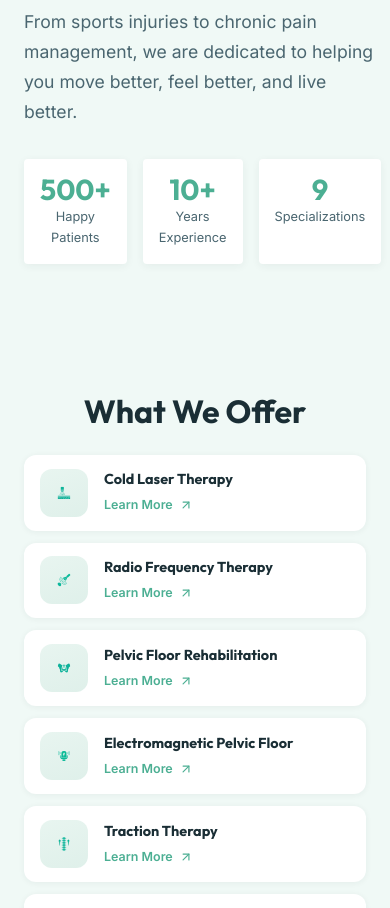
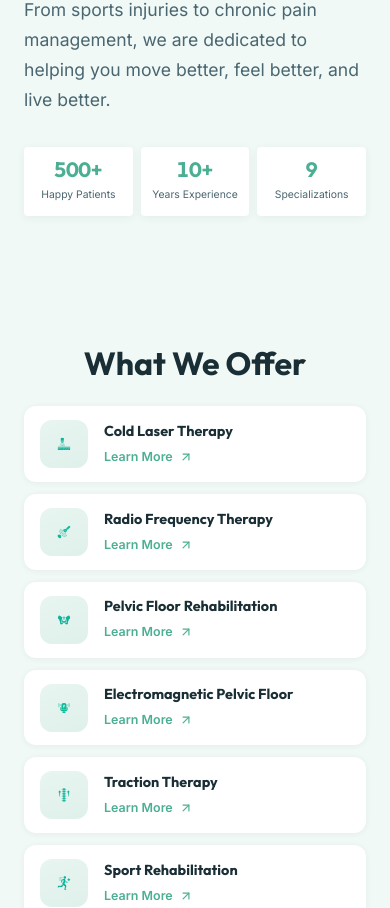
Before and after one commit to CerciMuh/therapyjo_proposal, a Next.js app: page / in a window 390 px wide. Shown: the part 1590-2498 px from the top of the page. Built offline with nearby package versions, Linux system fonts and the light colour scheme.

Commit message:
MORE FIXES I SUCK WITH CSS

```diff
--- a/src/app/globals.css
+++ b/src/app/globals.css
@@ -701,12 +701,15 @@ ol {
   font-weight: 700;
   color: var(--primary);
   line-height: 1;
+  font-variant-numeric: tabular-nums;
+  min-height: 2rem;
 }
 
 .about-stat-label {
   font-size: 0.8rem;
   color: var(--text-secondary);
   margin-top: 0.25rem;
+  white-space: nowrap;
 }
 
 @media (max-width: 768px) {
@@ -717,6 +720,20 @@ ol {
 
   .about-stats {
     grid-template-columns: repeat(3, 1fr);
+    gap: 0.5rem;
+  }
+
+  .about-stat {
+    padding: 0.75rem 0.5rem;
+  }
+
+  .about-stat-number {
+    font-size: 1.3rem;
+    min-height: 1.5rem;
+  }
+
+  .about-stat-label {
+    font-size: 0.65rem;
   }
 }
 
```
